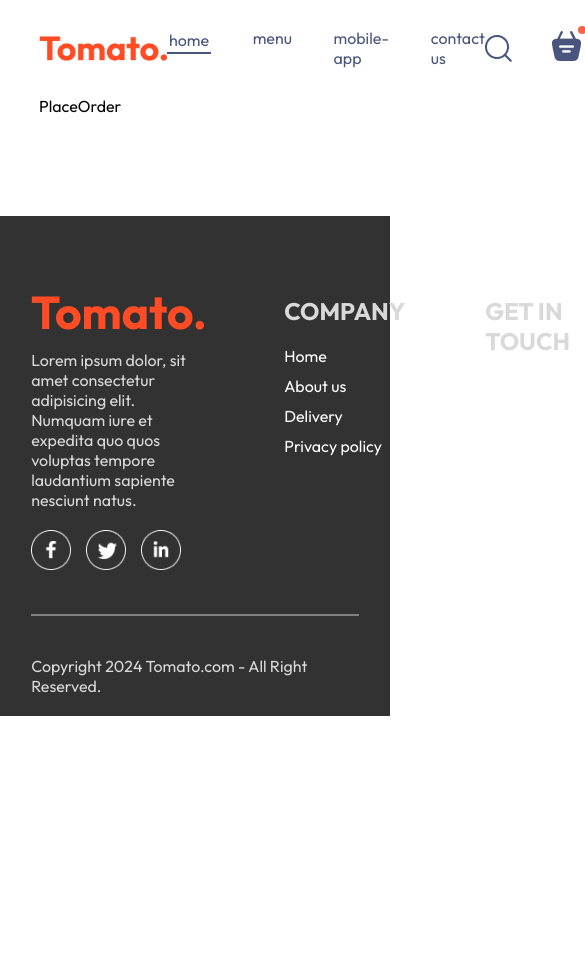
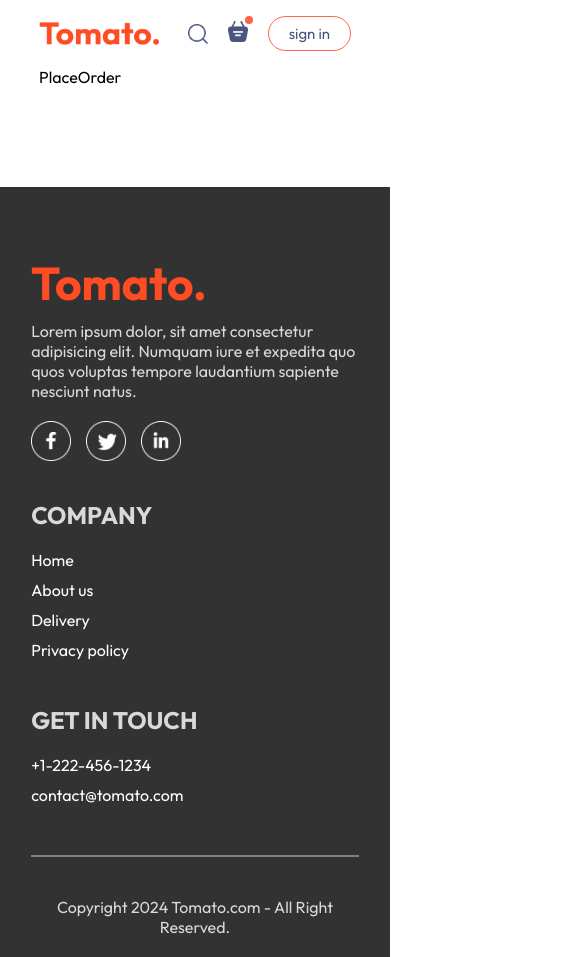
Before and after one commit to Ebha-Mollick/Food-Delivery, a React (Vite) app in the folder frontend/: page /order in a window 390 px wide. Shown: the top 957 px of the page, 585 px wide, since content can reach past the window. Before the commit the page ends 844 px from the top, so only its background shows below. Built offline with nearby package versions, Linux system fonts and the light colour scheme.

Commit message:
added dowload page and responsiveness

```diff
--- a/frontend/src/App.jsx
+++ b/frontend/src/App.jsx
@@ -1,17 +1,21 @@
-import React from 'react'
+import React, { useState } from 'react'
 import Navbar from './components/Navbar/Navbar'
 import Footer from './components/Footer/Footer'
 import { Route, Routes } from 'react-router-dom'
 import Home from './pages/Home/Home'
 import Cart from './pages/Cart/Cart'
 import PlaceOrder from './pages/PlaceOrder/PlaceOrder'
+import LoginPopup from './components/LoginPopup/LoginPopup'
 
 
 const App = () => {
+
+  const [showLogin, setShowLogin] = useState(false)
   return (
     <>
+    {showLogin?<LoginPopup setShowLogin={setShowLogin}/>:<></>}
      <div className='app'>
-      <Navbar/>
+      <Navbar setShowLogin={setShowLogin}/>
       <Routes>
         <Route path='/' element={<Home/>}/>
         <Route path='/cart' element={<Cart/>}/>
--- /dev/null
+++ b/frontend/src/components/AppDownload/AppDownload.css
@@ -0,0 +1,23 @@
+.app-download{
+    margin: auto auto;
+    margin-top: 100px;
+    font-size: max(3vw, 20px);
+    text-align: center;
+    font-weight:500 ;
+}
+.app-download-platforms{
+    display: flex;
+    justify-content: center;
+    gap: max(2vw,10px);
+    margin-top: 40px;
+}
+.app-download-platforms img{
+    width: max(30vw, 120px);
+    max-width: 180px;
+    transition: 0.5s;
+    cursor: pointer;
+}
+
+.app-download-platforms img:hover{
+    transform:scale(1.05);
+}
--- /dev/null
+++ b/frontend/src/components/AppDownload/AppDownload.jsx
@@ -0,0 +1,17 @@
+import React from 'react'
+import './AppDownload.css'
+import { assets } from '../../assets/assets'
+const AppDownload = () => {
+  return (
+    <div className='app-download' id = 'app-download'>
+        <p>For better experience download <br /> Tomato App</p>
+        <div className='app-download-platforms'>
+            <img src={assets.play_store} alt="" />
+            <img src={assets.app_store} alt="" />
+        </div>
+
+    </div>
+  )
+}
+
+export default AppDownload
--- a/frontend/src/components/ExploreMenu/ExploreMenu.css
+++ b/frontend/src/components/ExploreMenu/ExploreMenu.css
@@ -46,3 +46,10 @@
     border: 4px solid tomato;
     padding: 2px;
 }
+@media (max-width:1050px){
+    .explore-menu-text{
+        max-width: 100%;
+        font-size: 14px;
+    }
+
+}
--- a/frontend/src/components/Footer/Footer.css
+++ b/frontend/src/components/Footer/Footer.css
@@ -43,3 +43,13 @@
     background-color: grey;
     border: none;
 }
+@media (max-width: 750px){
+    .footer-content{
+        display: flex;
+        flex-direction: column;
+        gap: 35px;
+    }
+    .footer-copyright{
+        text-align: center;
+    }
+}
--- a/frontend/src/components/Header/Header.css
+++ b/frontend/src/components/Header/Header.css
@@ -34,3 +34,20 @@
     font-size: max(1vw, 13px);
     border-radius: 50px;
 }
+
+@media (max-width:1050px){
+    .header-contents{
+        max-width: 45%;
+    }
+}
+@media (max-width:750px){
+    .header-contents{
+        max-width: 65%;
+    }
+    .header-contents p{
+        display: none;
+    }
+    .header-contents button{
+        padding: 2vw 4vw;
+    }
+}
--- /dev/null
+++ b/frontend/src/components/LoginPopup/LoginPopup.jsx
@@ -0,0 +1,24 @@
+import React, { useState } from 'react'
+import './LoginPopup.css'
+import { assets } from '../../assets/assets'
+
+const LoginPopup = ({setShowLogin}) => {
+
+    const [currState, setCurrState] = useState("Sign Up")
+
+  return (
+    <div className='login-popup'>
+        <form action="" className="login-popup-container">
+            <div className="login-popup-title">
+                <h2>{currState}</h2>
+                <img onClick={()=>setShowLogin(false)} src={assets.cross_icon} alt="" />
+            </div>
+            <div className="login-popup-inputs">
+                <input type="text" />
+            </div>
+        </form>
+    </div>
+  )
+}
+
+export default LoginPopup
--- a/frontend/src/components/Navbar/Navbar.css
+++ b/frontend/src/components/Navbar/Navbar.css
@@ -51,3 +51,46 @@
     top: -5px;
     right: -5px;
 }
+@media (max-width: 1050px){
+    .navbar .logo{
+        width: 140px;
+    }
+    .navbar-menu{
+        gap: 20px;
+        font-size: 17px;
+    }
+    .navbar-right{
+        gap: 30px;
+    }
+    .navbar-right img{
+        width: 22px;
+    }
+    .navbar-right button{
+        padding: 8px 25px;
+    }
+
+}
+@media (max-width:900px){
+    .navbar .logo{
+        width: 120px;
+    }
+    .navbar-menu{
+        gap: 15px;
+        font-size: 16px;
+    }
+    .navbar-right{
+        gap: 20px;
+    }
+    .navbar-right img{
+        width: 20px;
+    }
+    .navbar-right button{
+        padding: 7px 20px;
+        font-size: 15px;
+    }
+}
+@media (max-width:750px){
+    .navbar-menu{
+        display: none;
+    }
+}
--- a/frontend/src/components/Navbar/Navbar.jsx
+++ b/frontend/src/components/Navbar/Navbar.jsx
@@ -3,7 +3,7 @@
 import { assets } from '../../assets/assets'
 import {Link} from 'react-router-dom'
 
-const Navbar = () => {
+const Navbar = ({setShowLogin}) => {
 
     const [menu, setMenu] = useState("home");
 
@@ -12,9 +12,9 @@
         <img src={assets.logo} alt=""  className='logo'/>
         <ul className='navbar-menu'>
         <Link to='/'><li onClick={() => setMenu("home")} className={menu==="home"?"active":""}>home</li></Link>
-        <li onClick={() => setMenu("menu")} className={menu==="menu"?"active":""}>menu</li>
-        <li onClick={() => setMenu("mobile-app")} className={menu==="mobile-app"?"active":""}>mobile-app</li>
-        <li onClick={() => setMenu("contact-us")} className={menu==="contact-us"?"active":""}>contact us</li>
+        <a href='#explore-menu' onClick={() => setMenu("menu")} className={menu==="menu"?"active":""}>menu</a>
+        <a href='#app-download' onClick={() => setMenu("mobile-app")} className={menu==="mobile-app"?"active":""}>mobile-app</a>
+        <a href='#footer' onClick={() => setMenu("contact-us")} className={menu==="contact-us"?"active":""}>contact us</a>
         </ul>
         <div className='navbar-right'>
             <img src={assets.search_icon} alt="" />
@@ -24,7 +24,7 @@
 
                 </div>
             </div>
-            <button>sign in</button>
+            <button onClick={()=>setShowLogin(true)}>sign in</button>
         </div>
     </div>
   )
--- a/frontend/src/index.css
+++ b/frontend/src/index.css
@@ -5,6 +5,7 @@
   margin: 0;
   box-sizing: border-box;
   font-family: outfit;
+  scroll-behavior: smooth;
 }
 body{
   min-height: 100vh;
--- a/frontend/src/pages/Home/Home.jsx
+++ b/frontend/src/pages/Home/Home.jsx
@@ -4,6 +4,7 @@
 import Header from '../../components/Header/Header'
 import ExploreMenu from '../../components/ExploreMenu/ExploreMenu'
 import FoodDisplay from '../../components/FoodDisplay/FoodDisplay'
+import AppDownload from '../../components/AppDownload/AppDownload'
 
 const Home = () => {
 
@@ -14,6 +15,7 @@
         <Header/>
         <ExploreMenu category={category} setCategory={setCategory}/>
         <FoodDisplay category={category} setCategory={setCategory}/>
+        <AppDownload/>
     </div>
   )
 }
```
Also changed, not shown: frontend/src/components/LoginPopup/LoginPopup.css (added).
